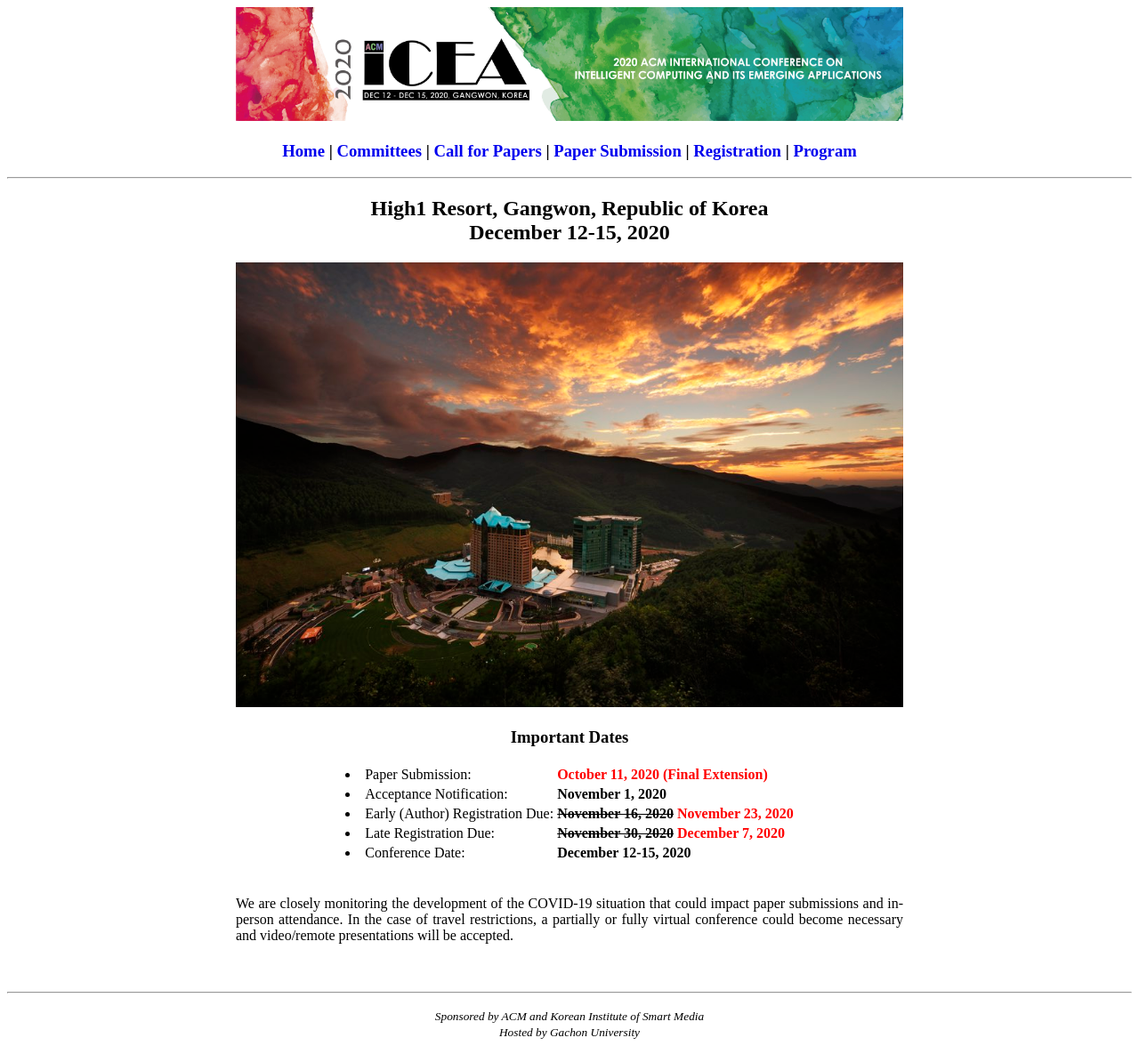
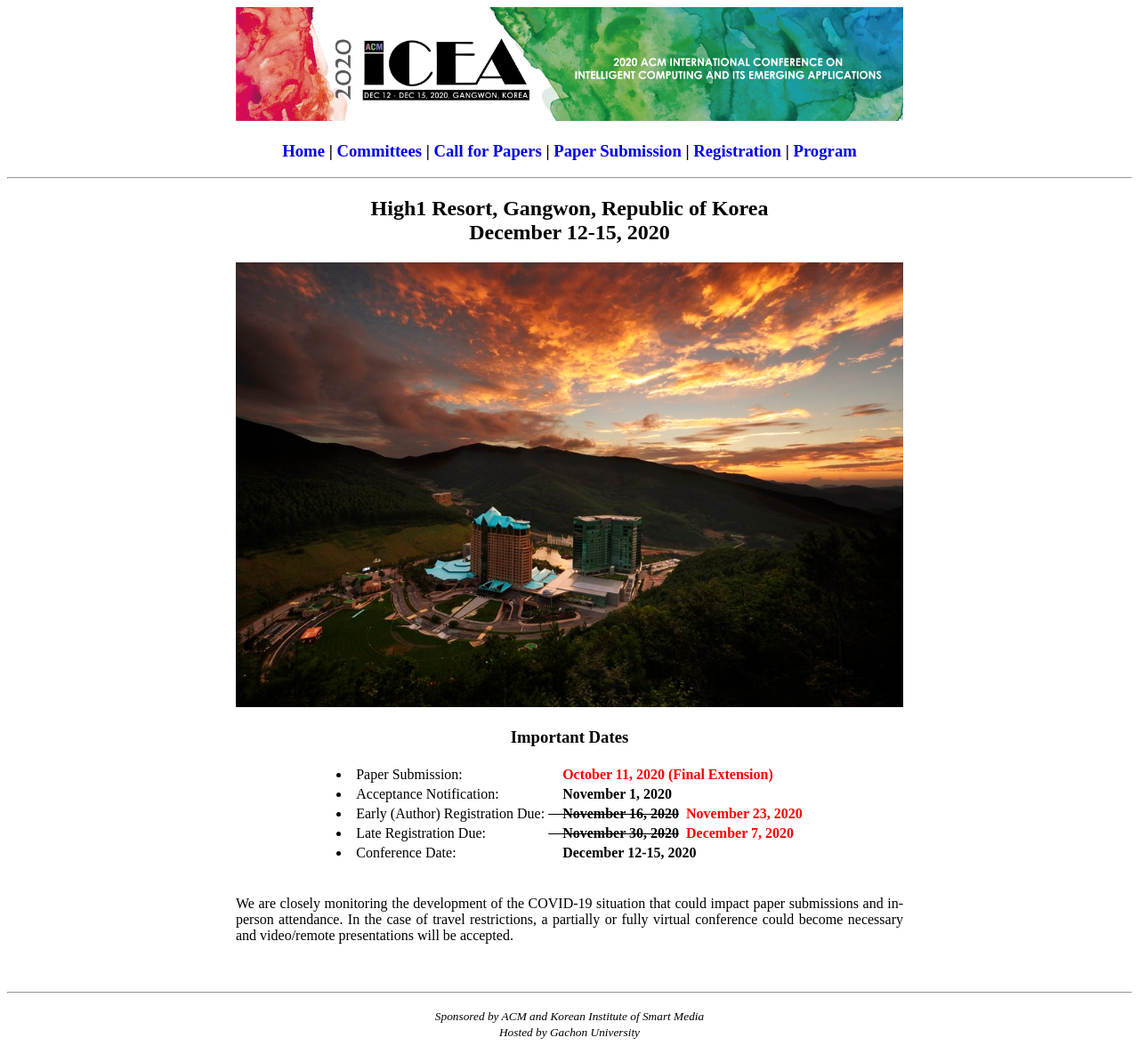
Before and after one commit to icea-conf/2020, a Jekyll site: the page built from index.html, in a window 1280 px wide. Shown: the whole page at 89% size. Built offline with Jekyll 4.4.1, drawn with Linux system fonts in a browser that asks for light colours; the list of posts is cut into pages by our own code.

Commit message:
Update index.html

```diff
--- a/index.html
+++ b/index.html
@@ -22,7 +22,7 @@
                                           <li>Paper Submission: </li>
                                     </td>
                                     <td>
-                                          <b style="color:#FF0000">October 11, 2020 (Final Extension)</b>
+                                          <b style="color:#FF0000">&nbsp; &nbsp; October 11, 2020 (Final Extension)</b>
                                     </td>
                               </tr>
                               <tr>
@@ -30,7 +30,7 @@
                                           <li>Acceptance Notification: </li>
                                     </td>
                                     <td>
-                                          <b>November 1, 2020</b>
+                                          <b>&nbsp; &nbsp; November 1, 2020</b>
                                     </td>
                               </tr>
                               <tr>
@@ -38,7 +38,7 @@
                                           <li>Early (Author) Registration Due: </li>
                                     </td>
                                     <td>
-                                          <b><del>November 16, 2020</del></b><b style="color:#FF0000">   November 23, 2020</b>
+                                          <b><del>&nbsp; &nbsp; November 16, 2020</del></b><b style="color:#FF0000">&nbsp; November 23, 2020</b>
                                     </td>
                               </tr>
                               <tr>
@@ -46,7 +46,7 @@
                                           <li>Late Registration Due: </li>
                                     </td>
                                     <td>
-                                          <b><del>November 30, 2020</del></b><b style="color:#FF0000">   December 7, 2020</b>
+                                          <b><del>&nbsp; &nbsp; November 30, 2020</del></b><b style="color:#FF0000">&nbsp; December 7, 2020</b>
                                     </td>
                               </tr>
                               <tr>
@@ -54,7 +54,7 @@
                                           <li>Conference Date: </li>
                                     </td>
                                     <td>
-                                          <b>December 12-15, 2020</b>
+                                          <b>&nbsp; &nbsp; December 12-15, 2020</b>
                                     </td>
                               </tr>
                         </tbody>
```
